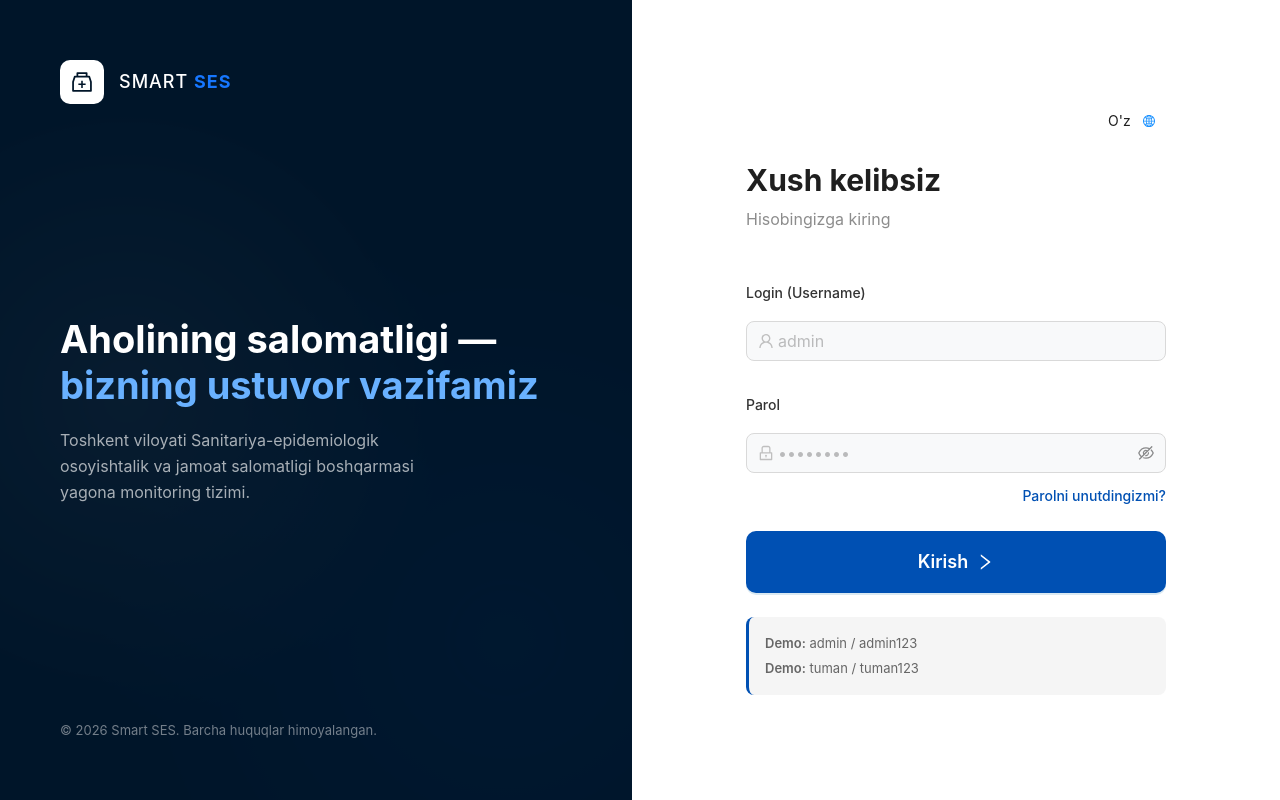
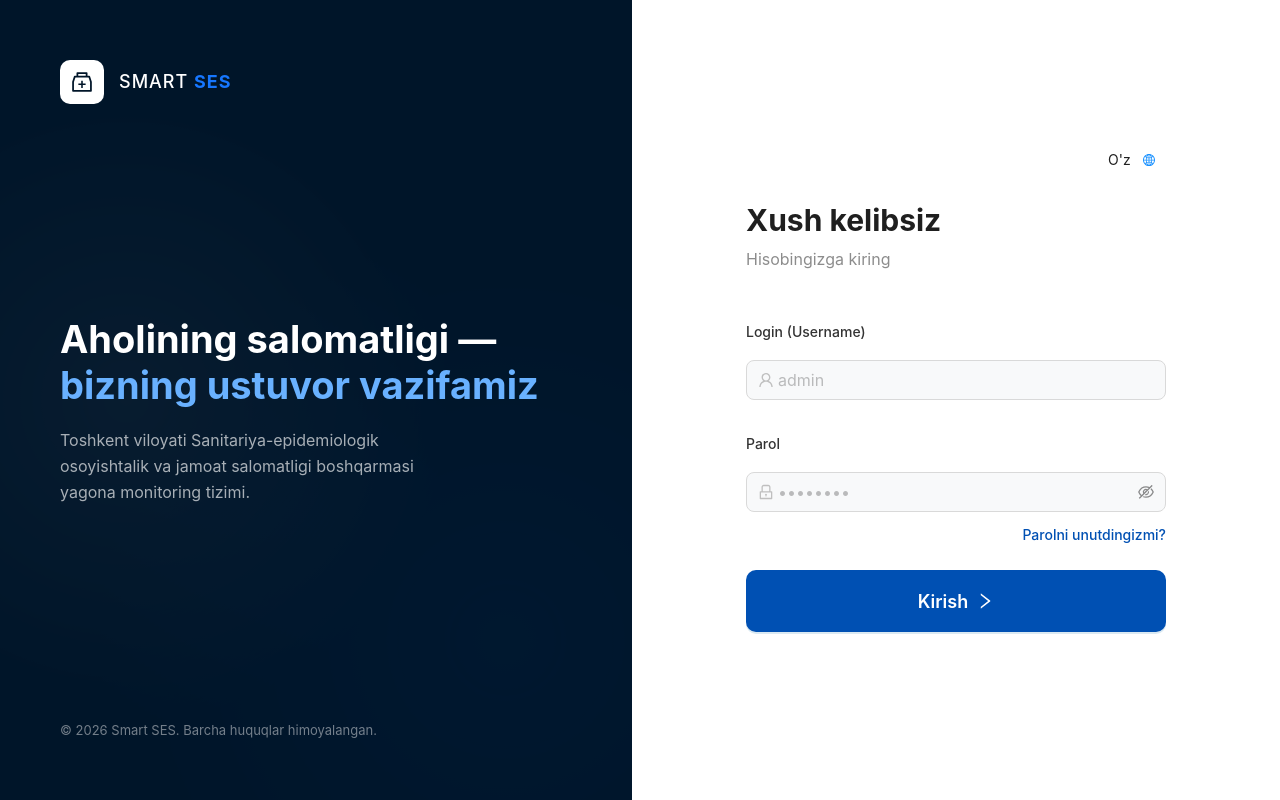
Before and after one commit to Ravshan1989/project_ses, a React (Vite) app in the folder frontend/: page /login in a window 1280 px wide. Built offline with nearby package versions, Linux system fonts and the light colour scheme; no server answers.

Commit message:
security: Remove demo credentials from login page

```diff
--- a/frontend/src/features/auth/LoginPage.tsx
+++ b/frontend/src/features/auth/LoginPage.tsx
@@ -232,15 +232,6 @@ const LoginPage: React.FC = () => {
                                     {t('auth.login_btn', 'Kirish')}
                                 </Button>
                             </Form.Item>
-
-                            <div style={{ marginTop: '24px', padding: '16px', background: '#f5f5f5', borderRadius: '8px', borderLeft: `3px solid ${token.colorPrimary}` }}>
-                                <Text style={{ fontSize: '13px', color: '#666', display: 'block', marginBottom: '4px' }}>
-                                    <span style={{ fontWeight: 600 }}>Demo:</span> admin / admin123
-                                </Text>
-                                <Text style={{ fontSize: '13px', color: '#666' }}>
-                                    <span style={{ fontWeight: 600 }}>Demo:</span> tuman / tuman123
-                                </Text>
-                            </div>
                         </Form>
                     </div>
                 </div>
```
